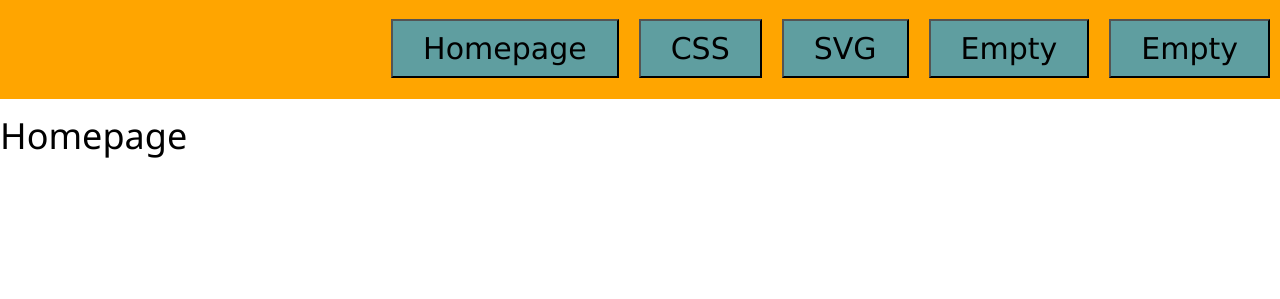
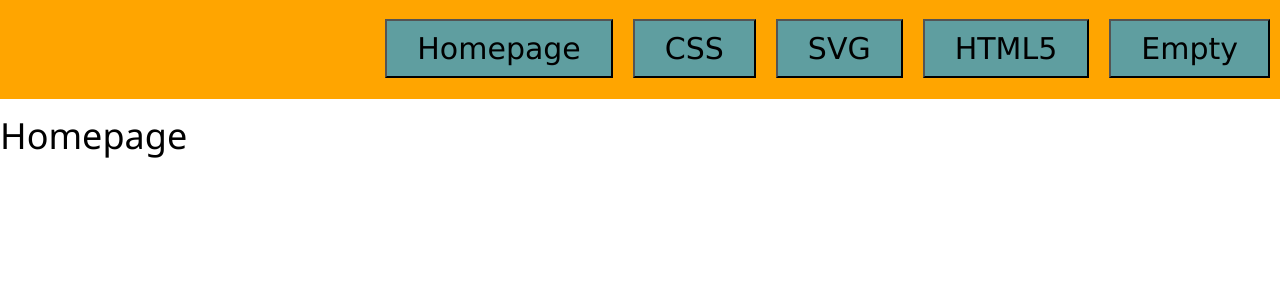
Before and after one commit to zygarde1023/myschoolportfolio, a PHP site: page / in a window 1280 px wide. Shown: the part 51-350 px from the top of the page. Run offline with PHP 8.4, Linux system fonts and the light colour scheme.

Commit message:
Update template.php

```diff
--- a/itl303/template.php
+++ b/itl303/template.php
@@ -9,8 +9,7 @@
     </div>
     <div class="nav">
         <a href="#"><button type="button" class="btn" >Empty</button></a>
-        <a href="#"><button type="button" class="btn" >Empty</button></a>
-
+        <a href="index.php?view=html5"><button type="button" class="btn" >HTML5</button></a>
         <a href="index.php?view=svg"><button type="button" class="btn" >SVG</button></a>
         <a href="index.php?view=css"><button type="button" class="btn" >CSS</button></a>
         <a href="index.php"><button type="button" class="btn" >Homepage</button></a>
```
